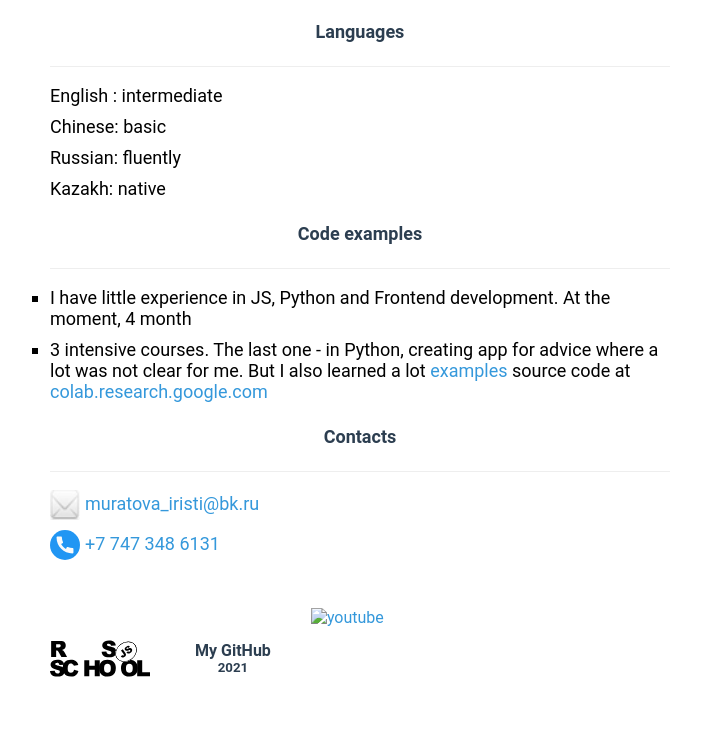
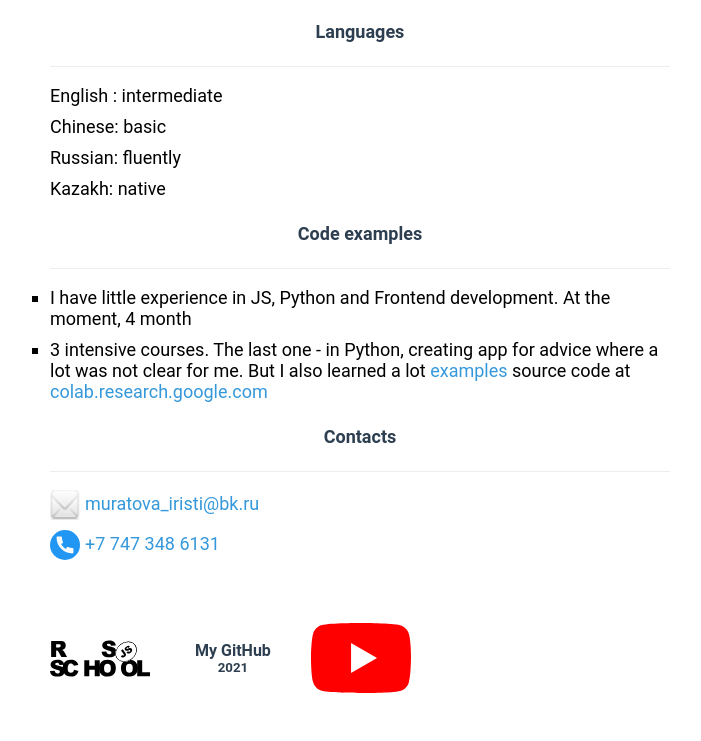
Before and after one commit to Azamatov2020/rsschool-cv, a plain HTML site: page index.html in a window 1280 px wide. Shown: the part 1340-2081 px from the top of the page, without its empty margins (280-981 px from the left). Drawn offline with Linux system fonts and the light colour scheme.

Commit message:
fix: link for youtube

```diff
--- a/index.html
+++ b/index.html
@@ -130,7 +130,7 @@
       </div>
       <div class="footer-block">
          <a href="https://youtu.be/UzgyqdldTRc" target="_blank" rel="noopener noreferrer">
-            <img src="./img/YouTube_full-color_icon_(2017).svg" alt="youtube" class="logo">
+            <img src="./img/YouTube_full-color_icon.svg" alt="youtube" class="logo">
          </a>
       </div>
    </footer>
```
